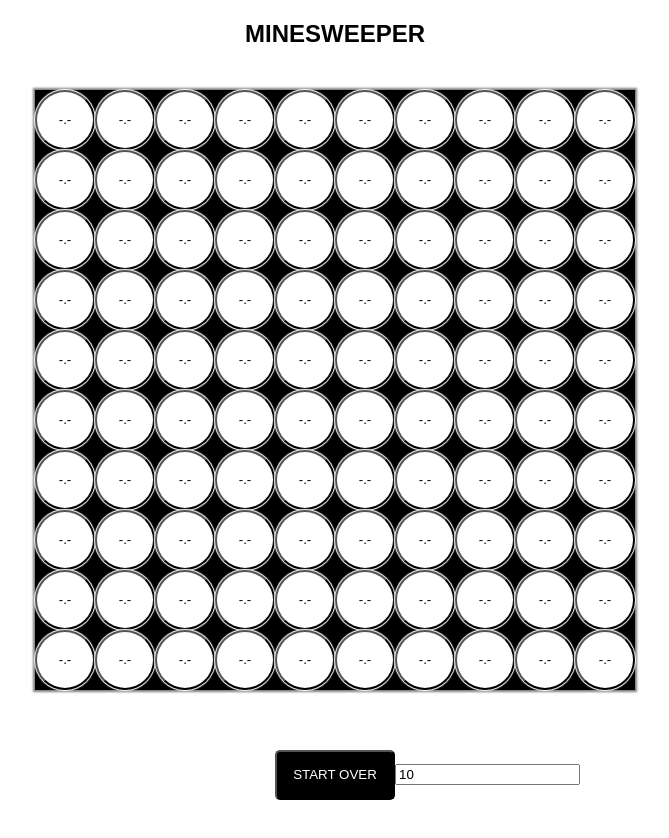
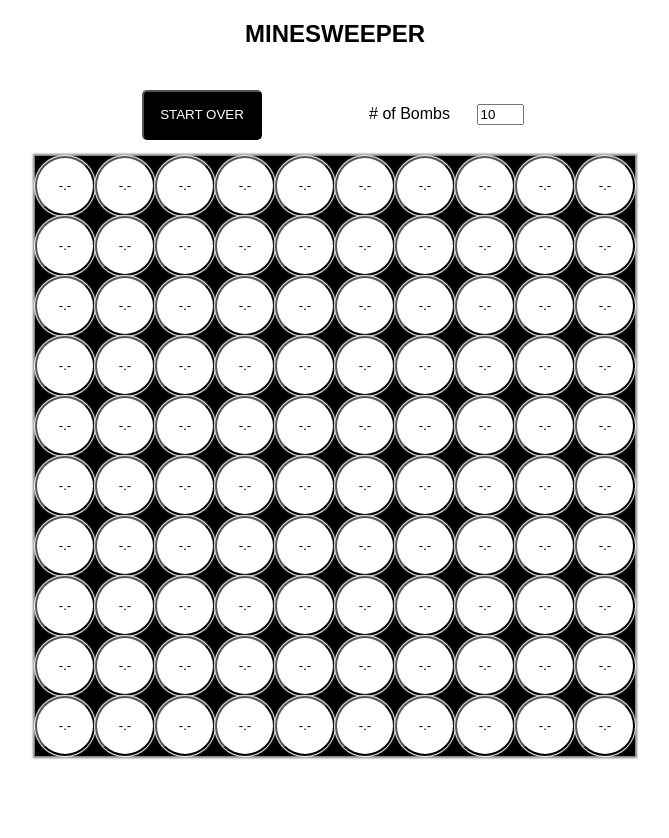
Before and after one commit to arpannln/MiniProjects, a React (Create React App) app in the folder React MineSweeper/minesweeper/: page / in a window 1280 px wide. Shown: the top 838 px of the page, without its empty margins (305-974 px from the left). After the commit the page ends 800 px from the top, so only its background shows below. Built offline with nearby package versions, Linux system fonts and the light colour scheme.

Commit message:
make dis responsive

```diff
--- a/React MineSweeper/minesweeper/src/App.css
+++ b/React MineSweeper/minesweeper/src/App.css
@@ -28,6 +28,13 @@
 }
 
 #clickable:hover {
-  transform: scale(1.2);
+  transform: scale(1.1);
   cursor: pointer;
 }
+
+.header {
+  display: flex;
+  justify-content: space-between;
+  align-items: center;
+  margin-bottom: 2vh;
+}
--- a/React MineSweeper/minesweeper/src/App.js
+++ b/React MineSweeper/minesweeper/src/App.js
@@ -130,7 +130,7 @@ class App extends Component {
       x += 1;
       y = 0;
     }
-    if (y < 0 || x < 0) return;
+    if (y < 0 || x < 0 || x >= 10) return;
     console.log(`${x}` + y);
     if ( tiles[`${x}` + y] && tiles[`${x}` + y].value === 0) {
       tiles[`${x}` + y].value = "X";
@@ -168,6 +168,12 @@ class App extends Component {
     return tiles ?
       (<div style={MineSweeperStyles.gameStyle} className="game">
           <h2 style={MineSweeperStyles.headerStyle}>MINESWEEPER</h2>
+          <div className="header">
+            <button id="clickable" onClick={() => this.resetGame()} style={MineSweeperStyles.buttonStyle}> START OVER </button>
+            <label> # of Bombs
+              <input type="number" style={MineSweeperStyles.inputStyle} onChange="" value="10"/>
+            </label>
+          </div>
           <div style={MineSweeperStyles.boardStyle} className="board">
             {
               tileKeys.map( (key) => {
@@ -179,8 +185,6 @@ class App extends Component {
               })
             }
           </div>
-          <button id="clickable" onClick={() => this.resetGame()} style={MineSweeperStyles.buttonStyle}> START OVER </button>
-          <input type="number" onChange="" value="10"/>
         </div>
       ) :
       (
@@ -223,11 +227,15 @@ const MineSweeperStyles = {
     color: "white",
     width: "20%",
     height: "50px",
+    margin: "auto",
     borderRadius: "5px",
-    margin: "10% 0% 40% 40%",
     backgroundColor: "black",
     boxShadow: "0px 0px 1px 1px white",
-    transition: "all 1.5s ease",
+    transition: "all 1.0s ease",
+  },
+  inputStyle: {
+    width: "15%",
+    marginLeft: "10%",
   }
 
 }
```
